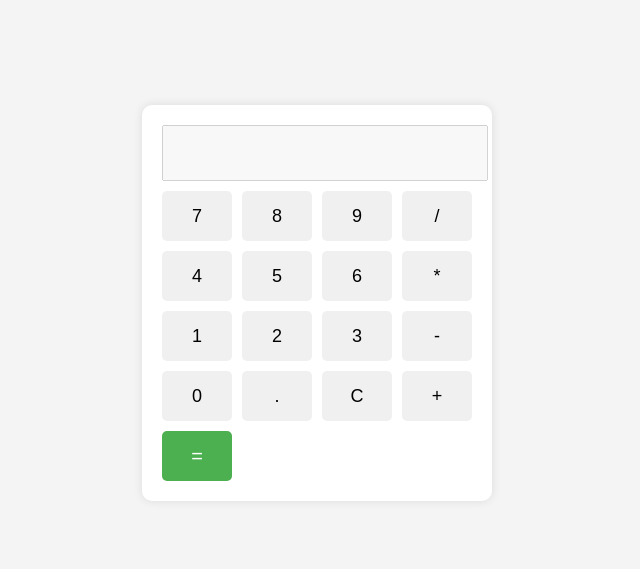
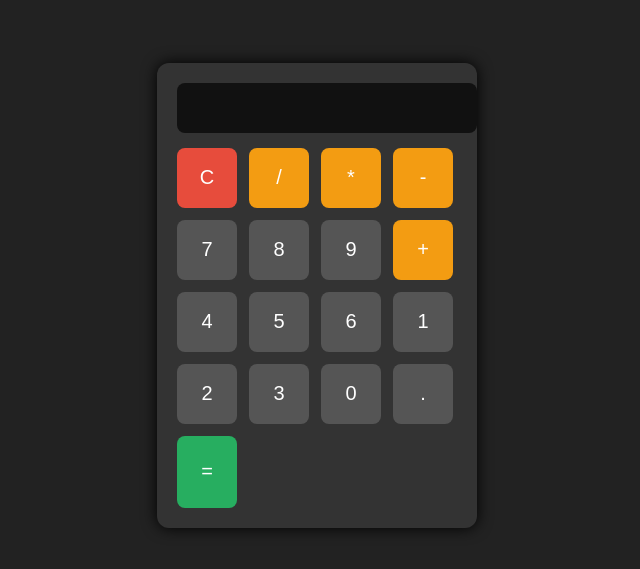
Before and after one commit to cshen9130-byte/calculator, a plain HTML site: page index.html in a window 1280 px wide. Shown: the part 105-674 px from the top of the page, without its empty margins (323-963 px from the left). Drawn offline with Linux system fonts and the light colour scheme.

Commit message:
Update calculator layout and style

```diff
--- a/index.html
+++ b/index.html
@@ -1,96 +1,116 @@
 <!DOCTYPE html>
-<html>
+<html lang="en">
 <head>
-    <title>Simple Calculator</title>
+<meta charset="UTF-8" />
+<meta name="viewport" content="width=device-width, initial-scale=1" />
+<title>Modern Calculator</title>
 <style>
   body {
-            font-family: Arial, sans-serif;
+    background: #222;
     display: flex;
     justify-content: center;
     align-items: center;
     height: 100vh;
-            background-color: #f4f4f4;
+    font-family: 'Segoe UI', Tahoma, Geneva, Verdana, sans-serif;
+    margin: 0;
   }
   .calculator {
-            background: #fff;
+    background: #333;
     padding: 20px;
-            border-radius: 10px;
-            box-shadow: 0 0 10px rgba(0,0,0,0.1);
+    border-radius: 12px;
+    box-shadow: 0 0 15px #000;
+    width: 280px;
   }
-        input[type="text"] {
+  #display {
     width: 100%;
     height: 50px;
-            font-size: 20px;
+    font-size: 24px;
     text-align: right;
-            margin-bottom: 10px;
-            padding-right: 10px;
+    padding: 0 10px;
+    margin-bottom: 15px;
+    border: none;
+    border-radius: 8px;
+    background: #111;
+    color: #eee;
   }
   .buttons {
     display: grid;
-            grid-template-columns: repeat(4, 70px);
-            grid-gap: 10px;
+    grid-template-columns: repeat(4, 60px);
+    grid-template-rows: repeat(5, 60px);
+    gap: 12px;
   }
   button {
-            height: 50px;
-            font-size: 18px;
+    font-size: 20px;
+    border: none;
+    border-radius: 8px;
+    background-color: #555;
+    color: white;
     cursor: pointer;
-            border: none;
-            border-radius: 5px;
-            background-color: #f0f0f0;
+    transition: background-color 0.2s ease;
   }
-        button:active {
-            background-color: #ddd;
+  button:hover {
+    background-color: #777;
   }
-        .equals {
-            grid-row: span 4;
-            background-color: #4CAF50;
-            color: white;
-            font-size: 20px;
+  .operator {
+    background-color: #f39c12;
+  }
+  .clear {
+    background-color: #e74c3c;
+  }
+  .equal {
+    background-color: #27ae60;
+    grid-row: span 2;
+    border-radius: 8px;
   }
 </style>
 </head>
 <body>
+
 <div class="calculator">
-        <input type="text" id="display" disabled>
+  <input type="text" id="display" disabled />
   <div class="buttons">
-            <button onclick="appendToDisplay('7')">7</button>
-            <button onclick="appendToDisplay('8')">8</button>
-            <button onclick="appendToDisplay('9')">9</button>
-            <button onclick="appendToDisplay('/')">/</button>
+    <button class="clear" onclick="clearDisplay()">C</button>
+    <button class="operator" onclick="appendValue('/')">/</button>
+    <button class="operator" onclick="appendValue('*')">*</button>
+    <button class="operator" onclick="appendValue('-')">-</button>
 
-            <button onclick="appendToDisplay('4')">4</button>
-            <button onclick="appendToDisplay('5')">5</button>
-            <button onclick="appendToDisplay('6')">6</button>
-            <button onclick="appendToDisplay('*')">*</button>
+    <button onclick="appendValue('7')">7</button>
+    <button onclick="appendValue('8')">8</button>
+    <button onclick="appendValue('9')">9</button>
+    <button class="operator" onclick="appendValue('+')">+</button>
 
-            <button onclick="appendToDisplay('1')">1</button>
-            <button onclick="appendToDisplay('2')">2</button>
-            <button onclick="appendToDisplay('3')">3</button>
-            <button onclick="appendToDisplay('-')">-</button>
+    <button onclick="appendValue('4')">4</button>
+    <button onclick="appendValue('5')">5</button>
+    <button onclick="appendValue('6')">6</button>
 
-            <button onclick="appendToDisplay('0')">0</button>
-            <button onclick="appendToDisplay('.')">.</button>
-            <button onclick="clearDisplay()">C</button>
-            <button onclick="appendToDisplay('+')">+</button>
+    <button onclick="appendValue('1')">1</button>
+    <button onclick="appendValue('2')">2</button>
+    <button onclick="appendValue('3')">3</button>
 
-            <button class="equals" onclick="calculateResult()">=</button>
+    <button onclick="appendValue('0')">0</button>
+    <button onclick="appendValue('.')">.</button>
+
+    <button class="equal" onclick="calculate()">=</button>
   </div>
 </div>
 
 <script>
-        function appendToDisplay(value) {
-            document.getElementById('display').value += value;
+  const display = document.getElementById('display');
+
+  function appendValue(val) {
+    display.value += val;
   }
   function clearDisplay() {
-            document.getElementById('display').value = '';
+    display.value = '';
   }
-        function calculateResult() {
+  function calculate() {
     try {
-                document.getElementById('display').value = eval(document.getElementById('display').value);
+      display.value = eval(display.value);
     } catch {
-                document.getElementById('display').value = 'Error';
+      display.value = 'Error';
     }
   }
 </script>
+
 </body>
 </html>
```
Lines whose indentation alone changed are shown as unchanged.
